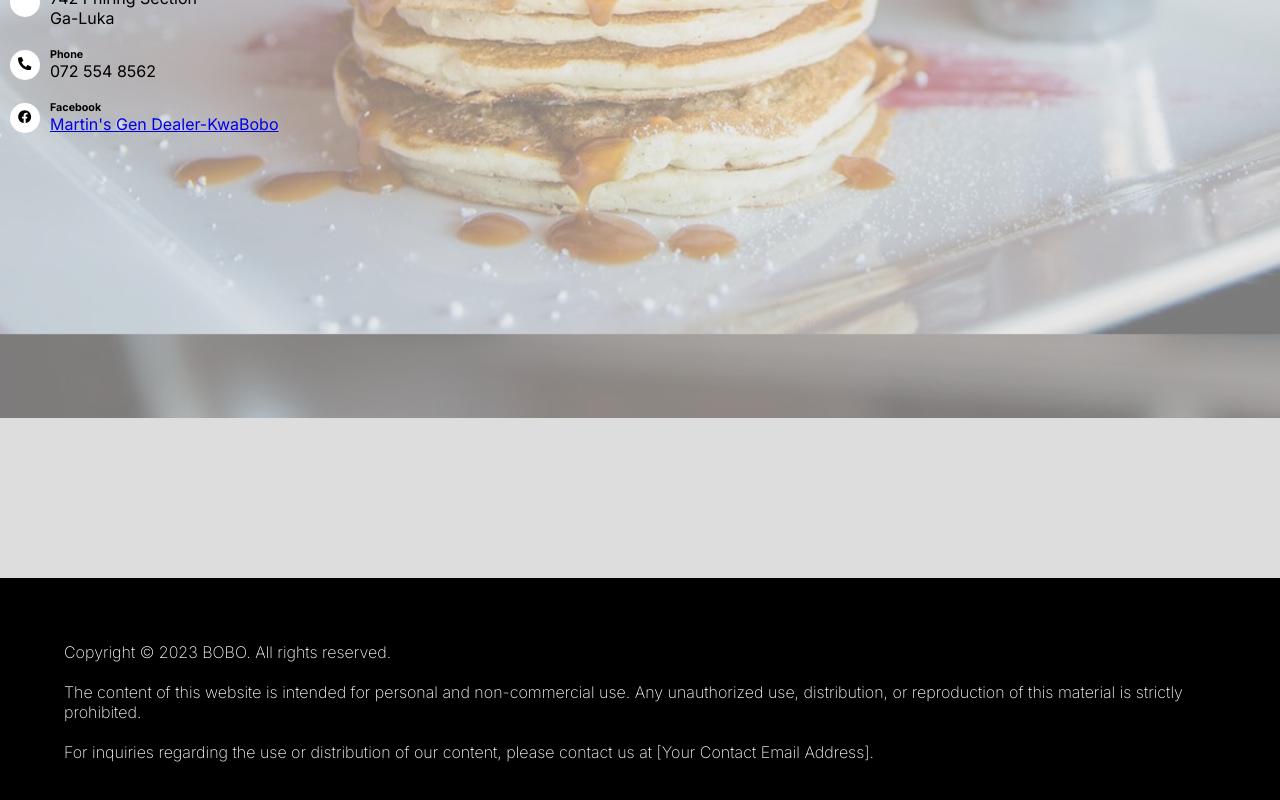
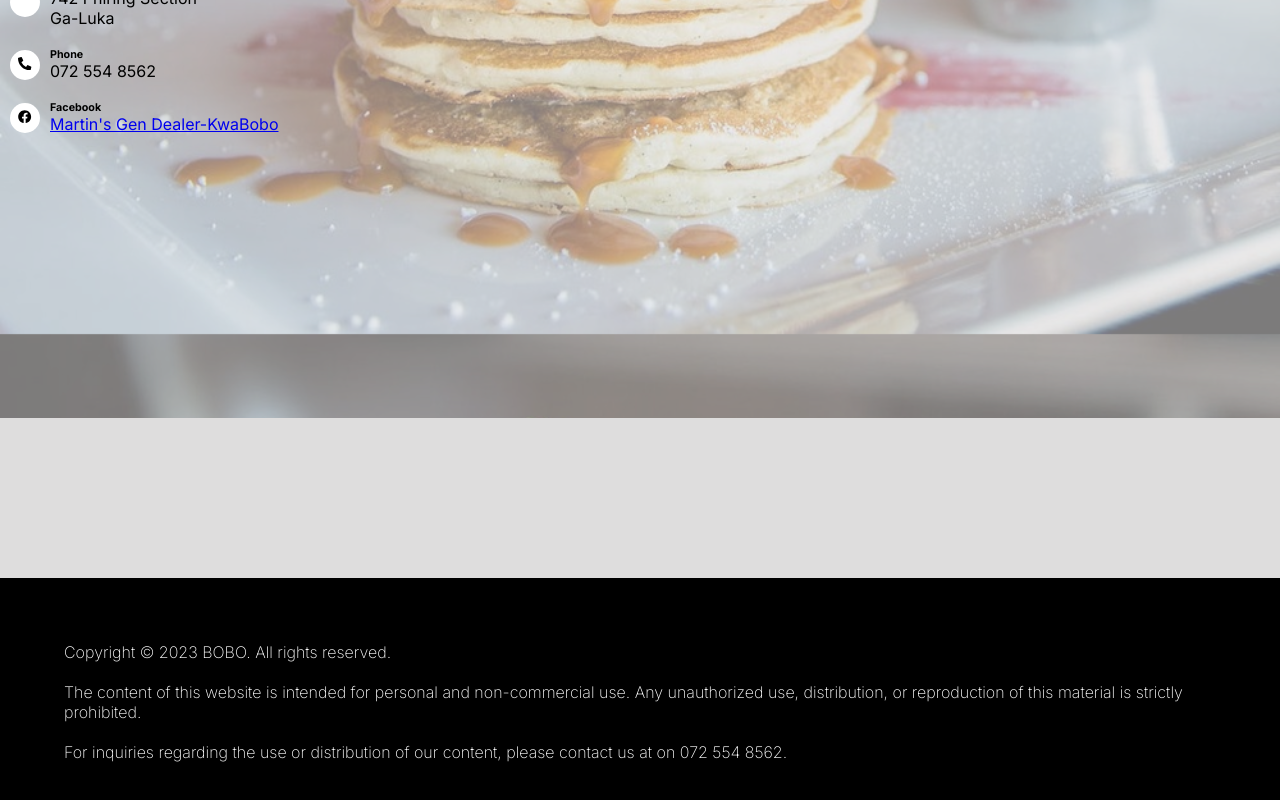
Before and after one commit to NeoDitjoe/Food-shop, a Next.js app: page /contactUs in a window 1280 px wide. Shown: the part 458-1258 px from the top of the page. Built offline with nearby package versions, Linux system fonts and the light colour scheme; no server answers; some icons are missing.

Commit message:
added contact details to footer

```diff
--- a/components/layout/footer.js
+++ b/components/layout/footer.js
@@ -7,7 +7,7 @@ export default function Footer(){
             <br/>
             <p>The content of this website is intended for personal and non-commercial use. Any unauthorized use, distribution, or reproduction of this material is strictly prohibited.</p>
             <br/>
-            <p>For inquiries regarding the use or distribution of our content, please contact us at [Your Contact Email Address].</p>
+            <p>For inquiries regarding the use or distribution of our content, please contact us at on 072 554 8562.</p>
         </div>
     )
 }
```
Also changed, not shown: 1 other file (tests, documents, lock files or other folders).
